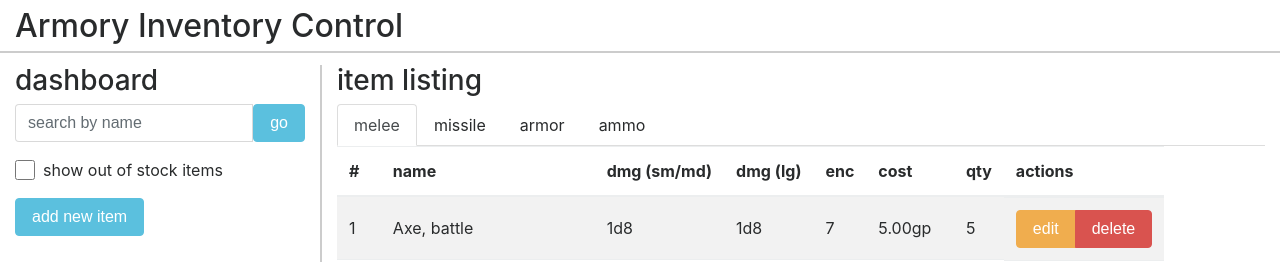
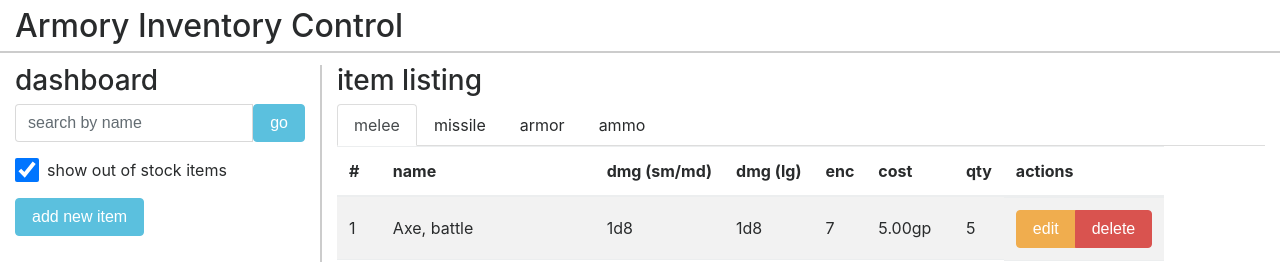
Before and after one commit to michaelkornblum/armory, a Vue app: page / in a window 1280 px wide. Shown: the top 262 px of the page. Built offline with nearby package versions, Linux system fonts and the light colour scheme.

Commit message:
checkbox works

```diff
--- a/src/components/dashboard/cbShowOutOfStock.vue
+++ b/src/components/dashboard/cbShowOutOfStock.vue
@@ -1,22 +1,34 @@
 <template>
   <div class="form-group">
     <div class="input-group form-inline">
-      <input class="form-check" id="showOutOfStock" type="checkbox">
+      <input class="form-check" id="showOutOfStock" type="checkbox" v-model="outOfStockShow" @click="cbShowOutOfStock" checked>
       <label for="showOutOfStock">show out of stock items</label>
     </div>
   </div>
 </template>
 
 <script>
+  import bus from '../../main';
+
   export default {
     name: 'cb-show-out-of-stock',
+    data() {
+      return {
+        outOfStockShow: true,
+      };
+    },
+    methods: {
+      cbShowOutOfStock() {
+        bus.$emit('outOfStockToggle', this.outOfStockShow);
+      },
+    },
   };
 </script>
 
 <style>
   #showOutOfStock {
     margin-right: .5em;
-    height: 1.25em;
-    width: 1.25em;
+    height: 1.5em;
+    width: 1.5em;
   }
 </style>
--- a/src/components/itemListing/trArmory.vue
+++ b/src/components/itemListing/trArmory.vue
@@ -2,7 +2,7 @@
 
 <template>
   <tbody>
-    <tr :class="{outOfStock: item.qty == 0}" v-for="(item, index) in items">
+    <tr :class="{outOfStock: item.qty == 0}" v-for="(item, index) in filteredItems">
       <td>{{index + 1}}</td>
       <td v-for="(value, key) in item">
         <span v-if="key == 'cost'">
@@ -24,6 +24,7 @@
         <button class="btn btn-danger" @click="deleteItem(index)">delete</button>
       </td>
     </tr>
+    {{showOutOfStock}}
   </tbody>
 </template>
 
@@ -40,6 +41,7 @@
         Data: {},
         items: [],
         category: '',
+        showOutOfStock: true,
       };
     },
     created() {
@@ -49,6 +51,9 @@
       bus.$on('tableChange', (payload) => {
         this.category = payload;
         this.items = this.Data[payload].items;
+      });
+      bus.$on('outOfStockToggle', (payload) => {
+        this.showOutOfStock = payload;
       });
       bus.$on('updatedItem', (payload) => {
         this.items.splice(payload.index, 1, payload.item);
@@ -80,6 +85,15 @@
         return value;
       },
     },
+    computed: {
+      filteredItems() {
+        if (!this.showOutOfStock) {
+          const filteredItems = this.items.filter(item => item.qty > 0);
+          return filteredItems;
+        }
+        return this.items;
+      },
+    },
   };
 </script>
 
```
